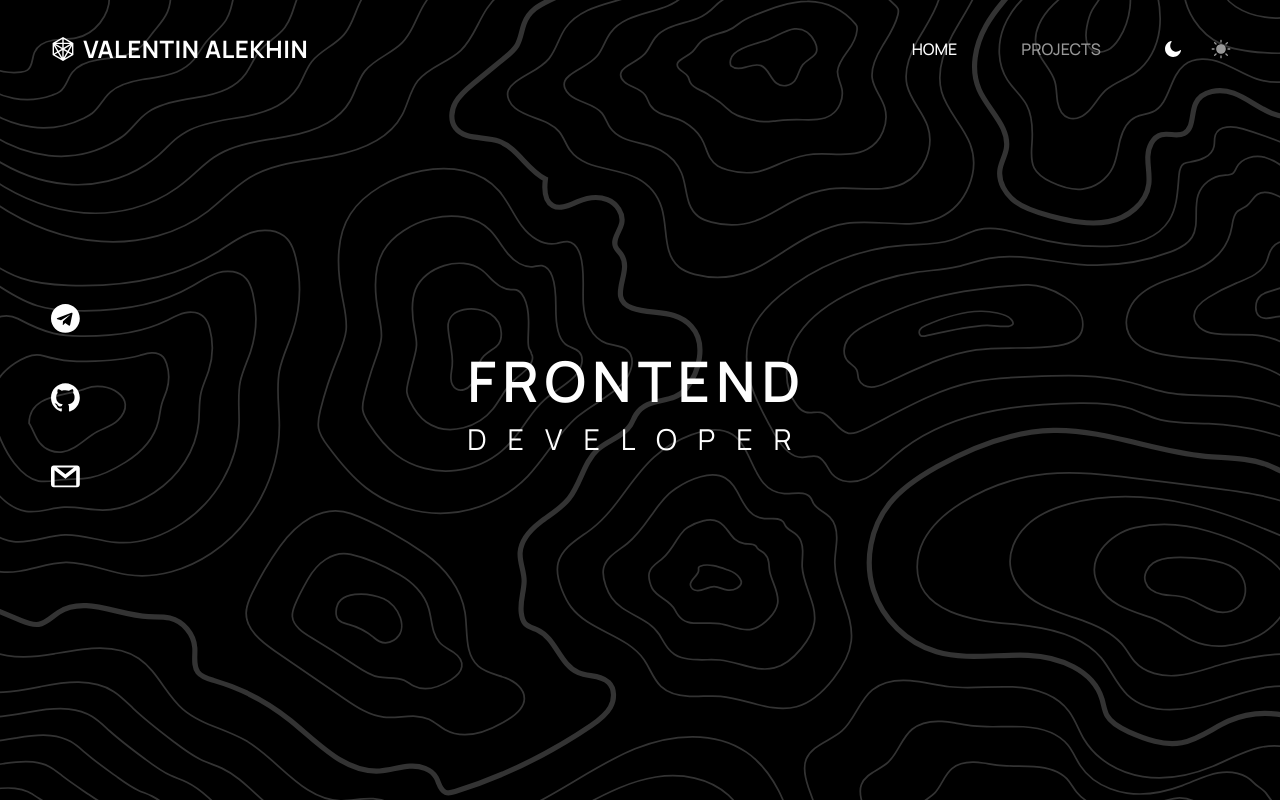
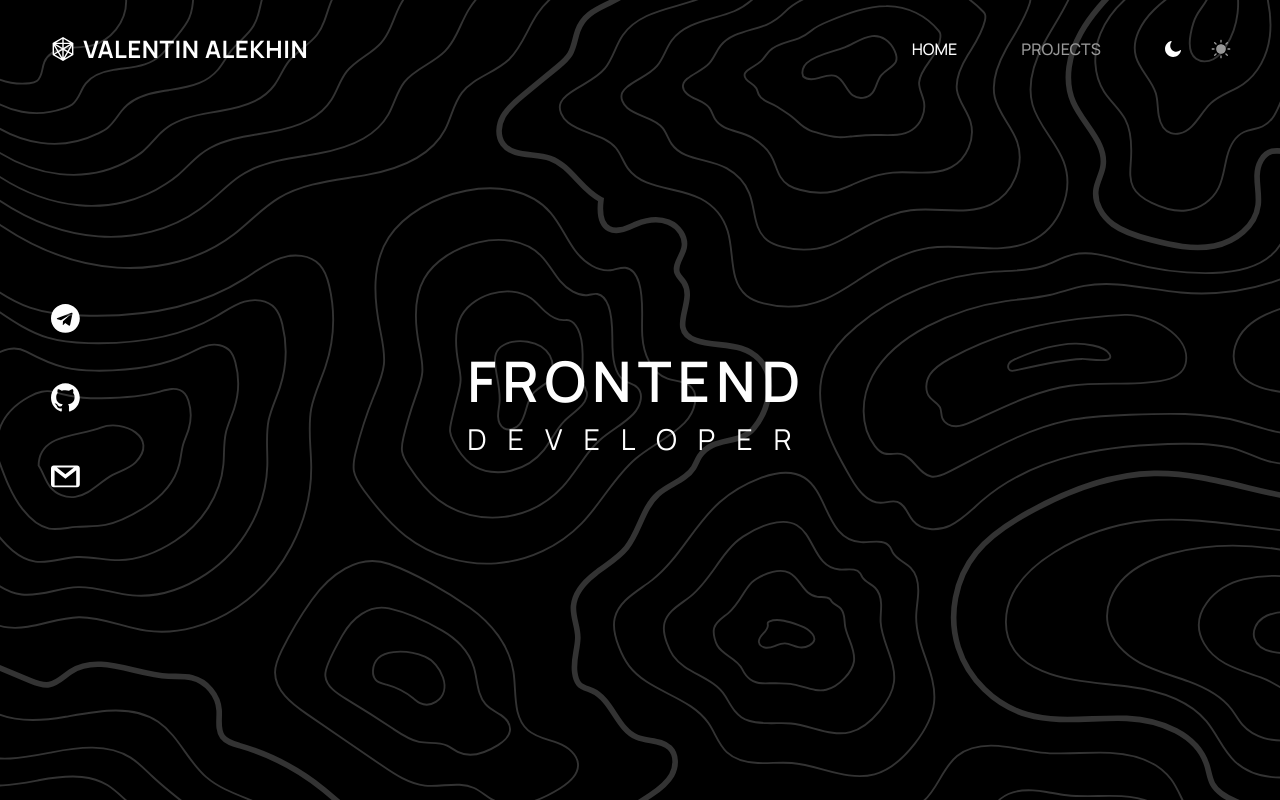
Before and after one commit to ValentinAlekhin/react-portfolio, a React (Create React App) app: page / in a window 1280 px wide. Built offline with nearby package versions, Linux system fonts and the light colour scheme.

Commit message:
New try to fix prev bug

```diff
--- a/src/components/Background/styled.js
+++ b/src/components/Background/styled.js
@@ -13,9 +13,9 @@ export const Wrapper = styled.div`
 `
 
 export const Background = styled(SVG)`
-  width: ${({ orient }) => (orient === 'hor' ? '100%' : '')};
-  height: ${({ orient }) => (orient === 'hor' ? '' : '100%')};
-  scale: 1.01;
+  width: ${({ orient }) => (orient === 'hor' ? '110%' : '')};
+  height: ${({ orient }) => (orient === 'hor' ? '' : '110%')};
+
   .st0 {
     transition: all 0.3s;
     fill: ${({ theme }) => theme.background.fill};
```
